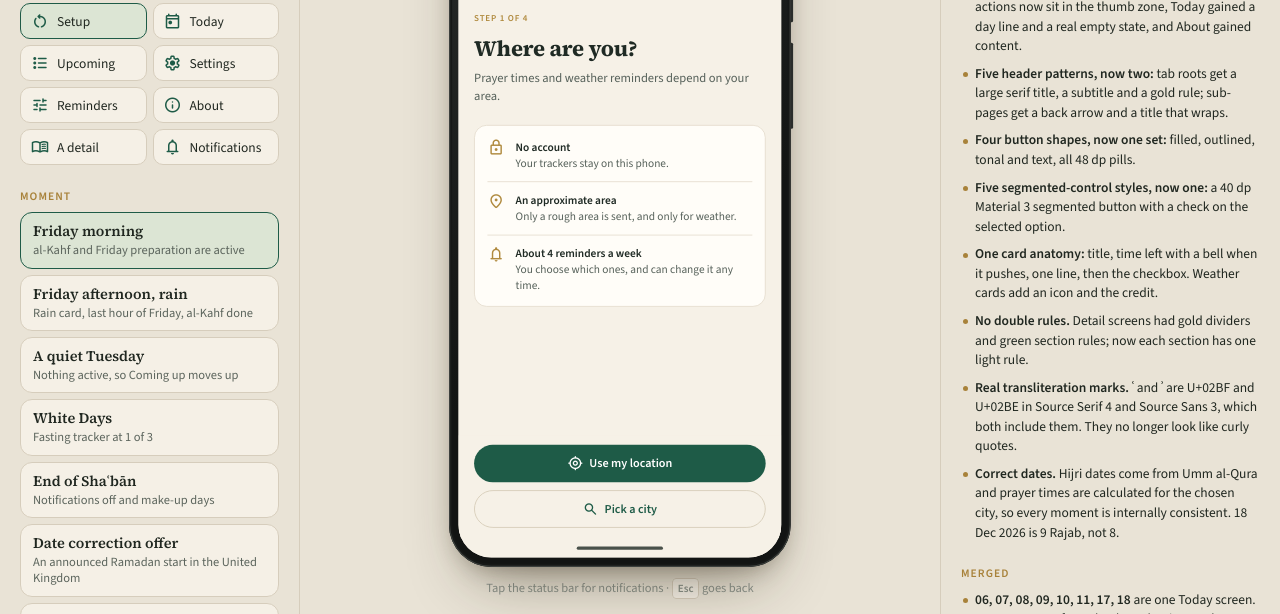
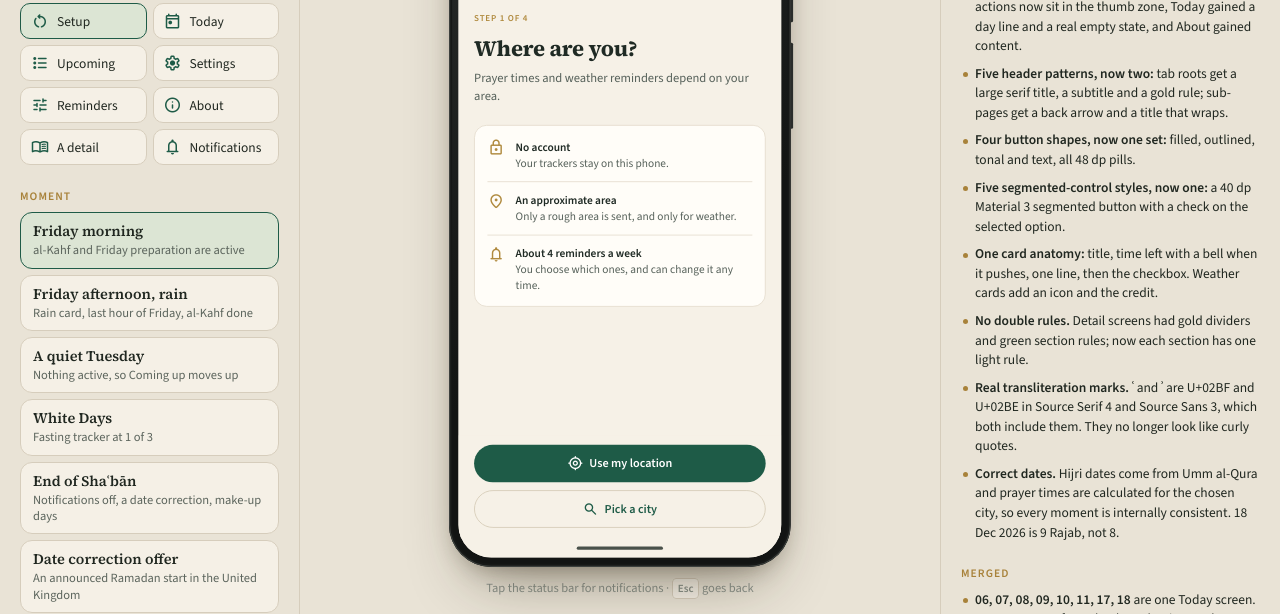
Before and after one commit to MSalman5230/adwam, a plain HTML site: page docs/mobile-app-ui.html in a window 1280 px wide. Shown: the part 186-800 px from the top of the page. Drawn offline with nearby package versions, Linux system fonts and the light colour scheme.

Commit message:
Keep the correction in the end-of-Shaban Moment

```diff
--- a/docs/mobile-app-ui.html
+++ b/docs/mobile-app-ui.html
@@ -946,7 +946,7 @@ const MOMENTS = [
   {id:'fri-pm', label:'Friday afternoon, rain', sub:'Rain card, last hour of Friday, al-Kahf done', date:'2026-12-18', time:'15:08', rain:true, done:{'kahf:2026-12-17':true}},
   {id:'tue', label:'A quiet Tuesday', sub:'Nothing active, so Coming up moves up', date:'2026-12-01', time:'10:02'},
   {id:'white', label:'White Days', sub:'Fasting tracker at 1 of 3', date:'2026-12-22', time:'10:02', fasts:['2026-12-14']},
-  {id:'shaban', label:'End of Shaʿbān', sub:'Notifications off and make-up days', date:'2027-02-06', time:'10:02', notif:'denied', makeup:3},
+  {id:'shaban', label:'End of Shaʿbān', sub:'Notifications off, a date correction, make-up days', date:'2027-02-06', time:'10:02', notif:'denied', correction:true, makeup:3},
   {id:'correction', label:'Date correction offer', sub:'An announced Ramadan start in the United Kingdom', date:'2027-02-06', time:'10:02', correction:true},
   {id:'qadr', label:'Last ten nights', sub:'After Maghrib, so the Hijri day has turned', date:'2027-02-27', time:'19:40'},
   {id:'shawwal', label:'Shawwāl, on a Monday', sub:'Six fasts at 3 of 6, three days to make up', date:'2027-03-29', time:'10:02', fasts:['2027-03-15','2027-03-18','2027-03-22'], makeup:3},
@@ -1915,6 +1915,7 @@ function applyMoment(id) {
   const m = MOMENTS.find(x => x.id === id); if (!m) return;
   S.moment = id; S.date = m.date; S.minutes = toMin(m.time);
   S.rain = !!m.rain; S.rainAt = m.rain ? S.minutes - 8 : null;
+  if (m.correction) { S.city = 'london'; S.hijriMethod = 'umalqura'; S.hijriShift = 0; }
   S.correction = !!m.correction; S.correctionChoice = null; S.usagePrompt = false; S.dismissed = {}; S.notifGone = {};
   S.notif = m.notif || 'granted';
   S.done = Object.assign({}, m.done || {});
```
